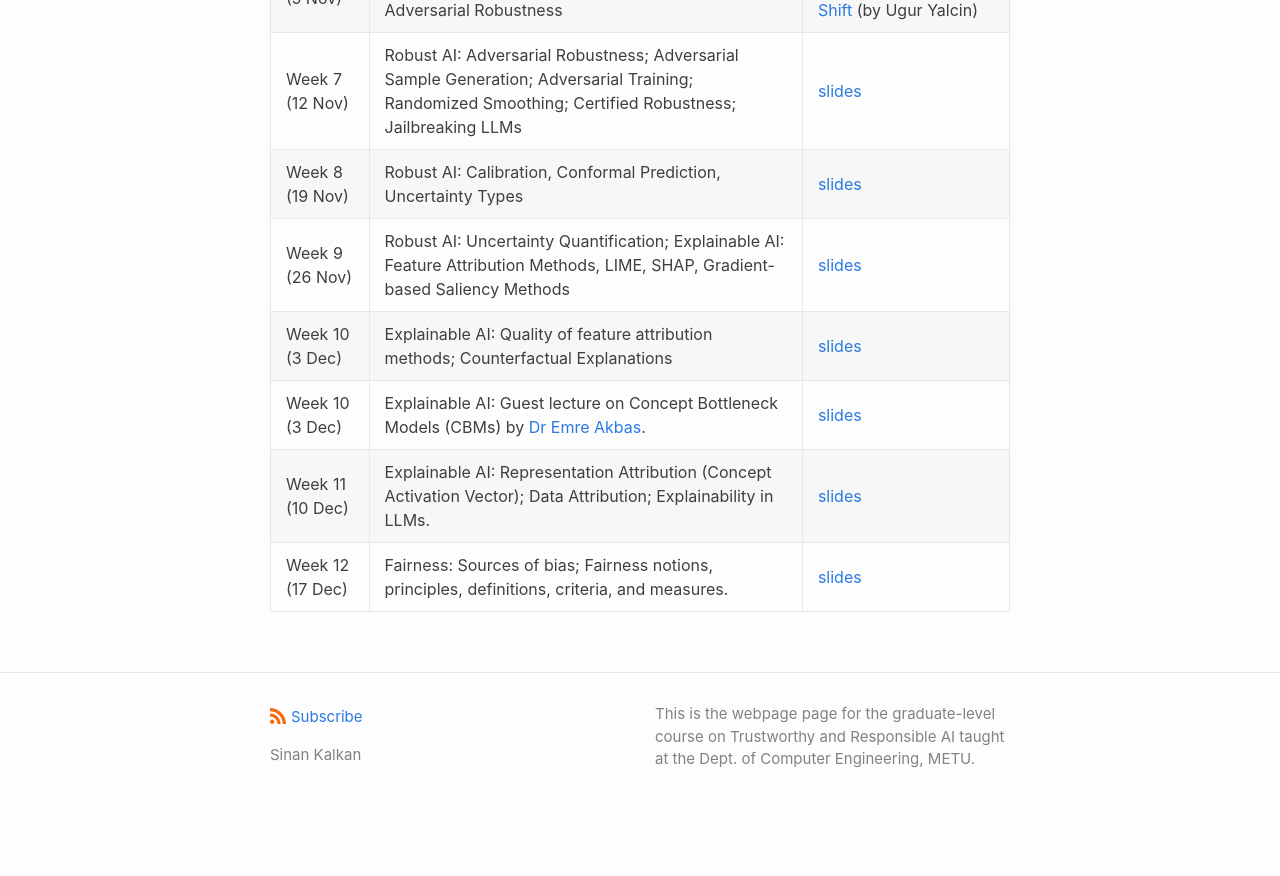
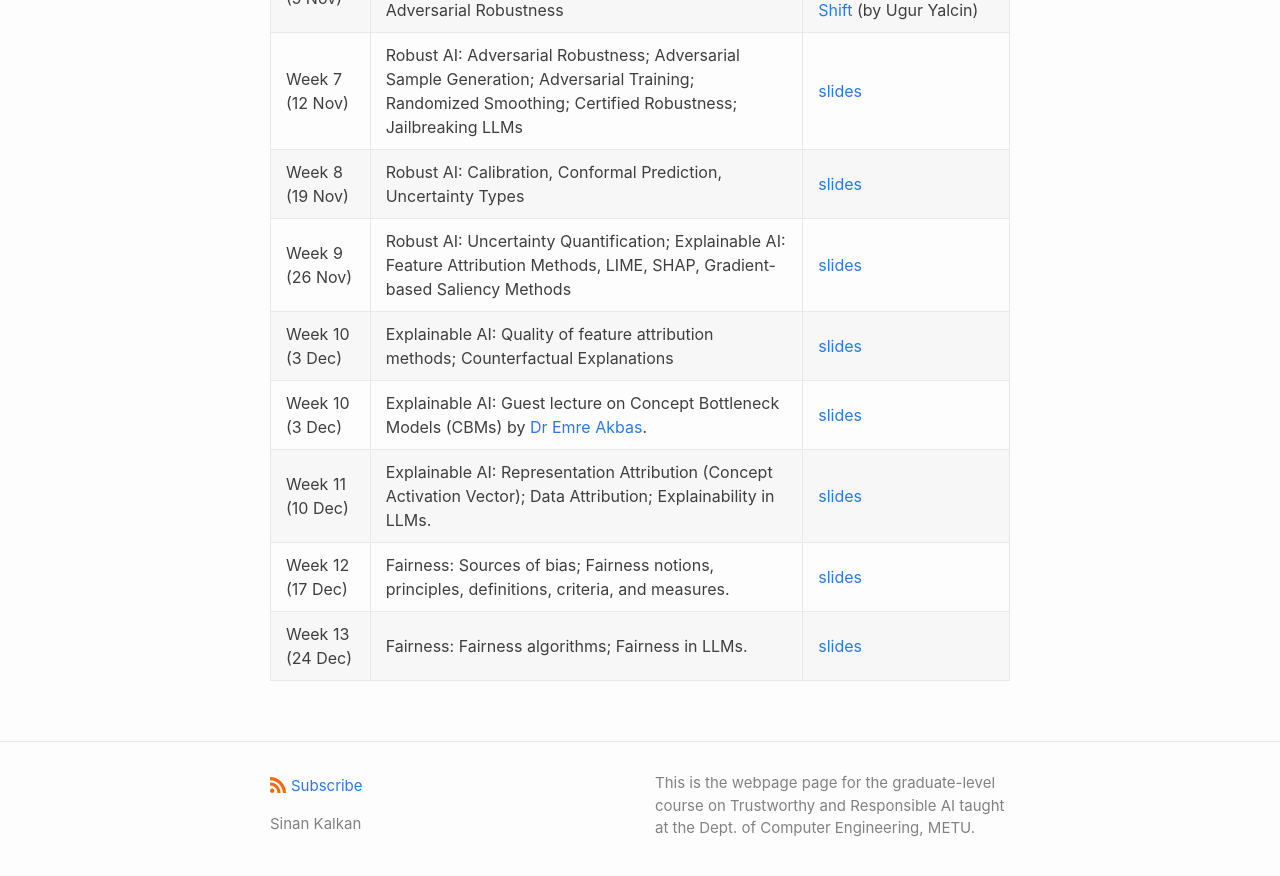
Before and after one commit to metu-trai/metu-trai.github.io, a Jekyll site: the page built from index.md, in a window 1280 px wide and 900 px high, scrolled down 1521 px. Shown: the top 876 px of the window. Built offline with Jekyll 4.4.1, drawn with Linux system fonts in a browser that asks for light colours; our own code applies the rules of GitHub Pages for plain Markdown files; before the commit the page ends 2352 px from its top, so only the background shows below that.

Commit message:
Update index.md

```diff
--- a/index.md
+++ b/index.md
@@ -143,3 +143,4 @@ Prof. Dr. Sinan Kalkan<br>
 | Week 10 (3 Dec)  | Explainable AI: Guest lecture on Concept Bottleneck Models (CBMs) by <a href="https://user.ceng.metu.edu.tr/~emre/">Dr Emre Akbas</a>.  | <a href="./slides/CENG7880_week10_CBMs.pdf">slides</a> |
 | Week 11 (10 Dec)  | Explainable AI: Representation Attribution (Concept Activation Vector); Data Attribution; Explainability in LLMs.  | <a href="./slides/CENG7880_week11.pdf">slides</a> |
 | Week 12 (17 Dec)  | Fairness: Sources of bias; Fairness notions, principles, definitions, criteria, and measures. | <a href="./slides/CENG7880_week12.pdf">slides</a> |
+| Week 13 (24 Dec)  | Fairness: Fairness algorithms; Fairness in LLMs. | <a href="./slides/CENG7880_week13.pdf">slides</a> |
```
